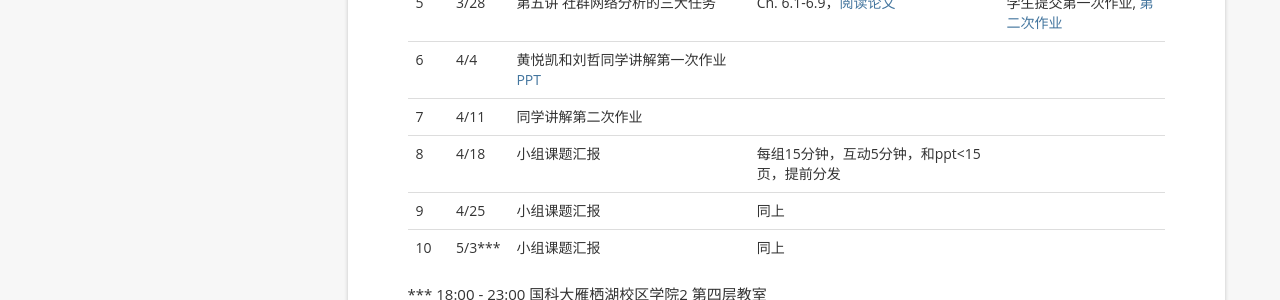
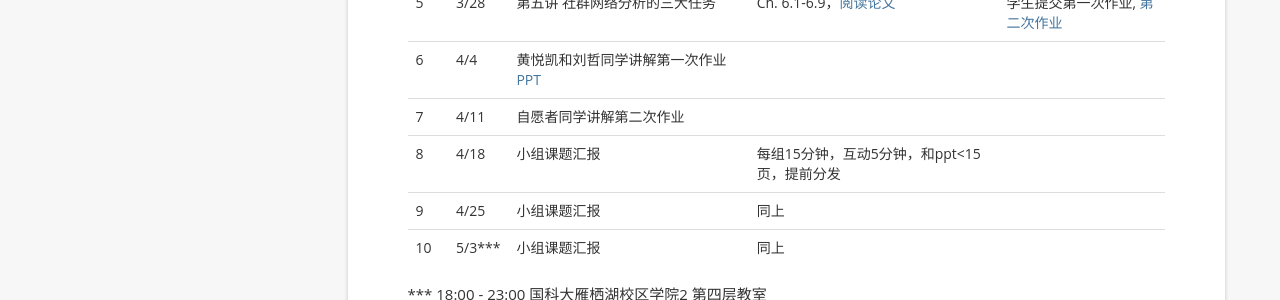
Before and after one commit to tjluo-ucas/ns, a Jekyll site: the page built from _posts/2019-02-09-schedule.md, in a window 1280 px wide and 946 px high. Shown: the part 312-612 px from the top of the window. Built offline with Jekyll 4.4.1, drawn with Linux system fonts in a browser that asks for light colours; comment, search, counter and statistics services are not loaded.

Commit message:
Update 2019-02-09-schedule.md

```diff
--- a/_posts/2019-02-09-schedule.md
+++ b/_posts/2019-02-09-schedule.md
@@ -15,7 +15,7 @@ permalink: /schedule/
 4 |3/21|第四讲 社交网络及其挑战问题|Ch. 5.1-5.4，[阅读论文](https://tjluo-ucas.github.io/ns/books/#lecture-4)|
 5 |3/28|第五讲 社群网络分析的三大任务|Ch. 6.1-6.9，[阅读论文](https://tjluo-ucas.github.io/ns/books/#lecture-5)|学生提交第一次作业, [第二次作业](https://tjluo-ucas.github.io/ns/assignment/#a2)
 6 |4/4|黄悦凯和刘哲同学讲解第一次作业[PPT](/ns/docs/homework01wyk-lz.pptx)|  |
-7 |4/11|同学讲解第二次作业[]()|  |
+7 |4/11|自愿者同学讲解第二次作业[]()|  |
 8 |4/18|小组课题汇报[]()|每组15分钟，互动5分钟，和ppt<15页，提前分发|
 9 |4/25|小组课题汇报[]()|同上|
 10|5/3***|小组课题汇报[]()|同上|
```
